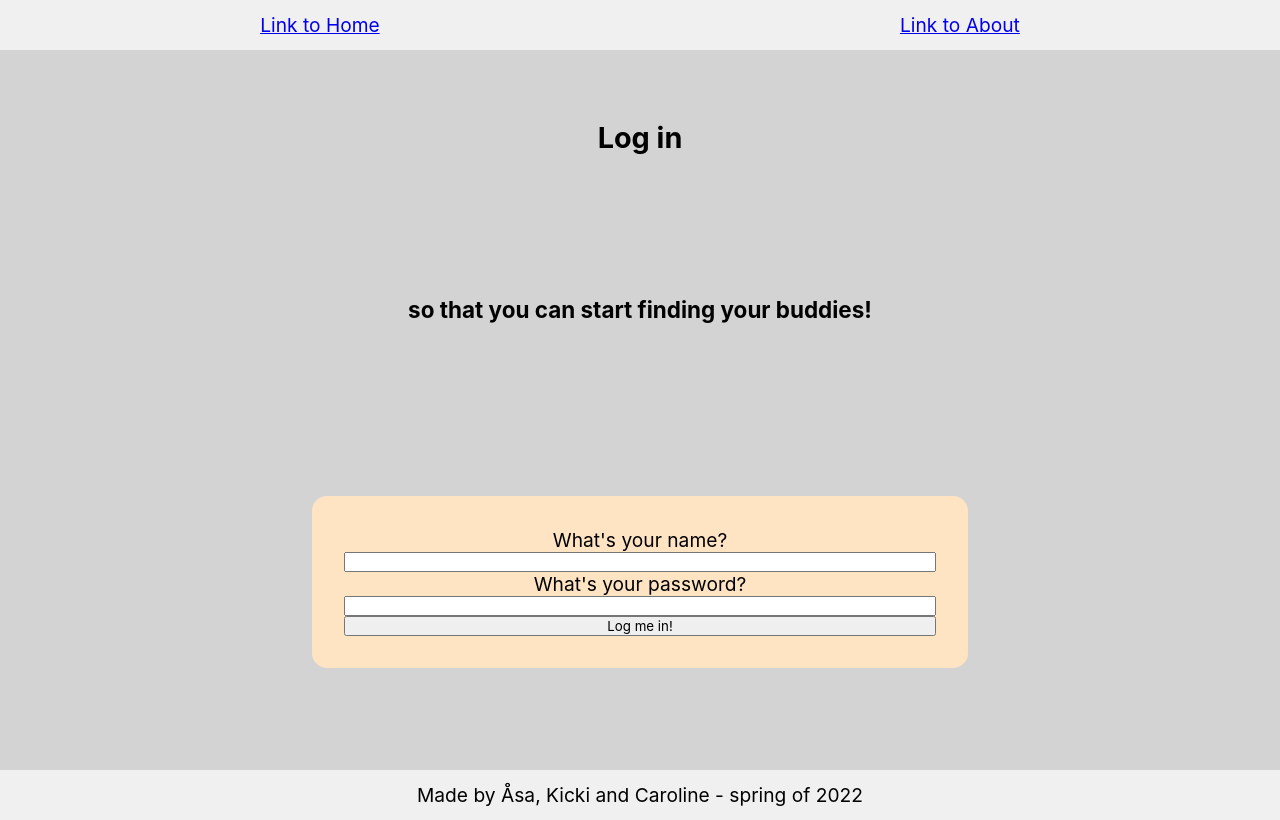
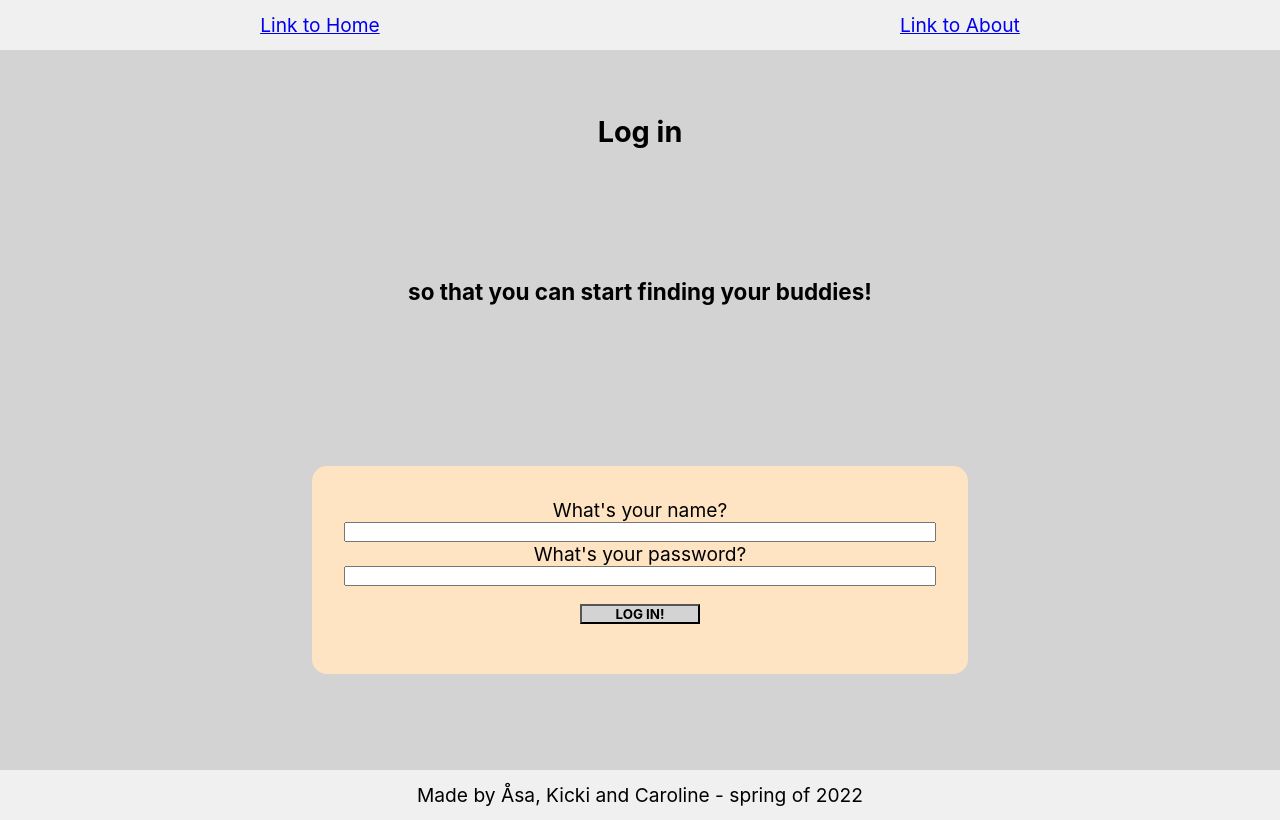
Before and after one commit to akickia/find-your-buddies, a React (Create React App) app: page /login in a window 1280 px wide. Built offline with nearby package versions, Linux system fonts and the light colour scheme.

Commit message:
fixed button links in log in och sign up

```diff
--- a/src/components/Login.js
+++ b/src/components/Login.js
@@ -1,4 +1,7 @@
 import {useState} from "react";
+import { Link } from "react-router-dom";
+
+import Button from "./Button";
 
 const Login = () =>{
 
@@ -41,7 +44,7 @@ const Login = () =>{
                 id = "password"
                 value = {userInfo.password}
                 />
-                <button>Log me in!</button>
+                <Link to="/adventure"><Button name="Log in!"></Button></Link>
             </form>
 
         </div>
--- a/src/components/Signup.js
+++ b/src/components/Signup.js
@@ -1,3 +1,6 @@
+
+import { Link } from "react-router-dom";
+
 import Button from "./Button"
 
 const Signup = () => {
@@ -18,7 +21,7 @@ const Signup = () => {
           name = "password"
 
           />
-          <Button name="Sign up and log in" link="#" />
+         <Link to="/"><Button name="Sign up"></Button></Link>
       </form>
     </div>
   );
```
